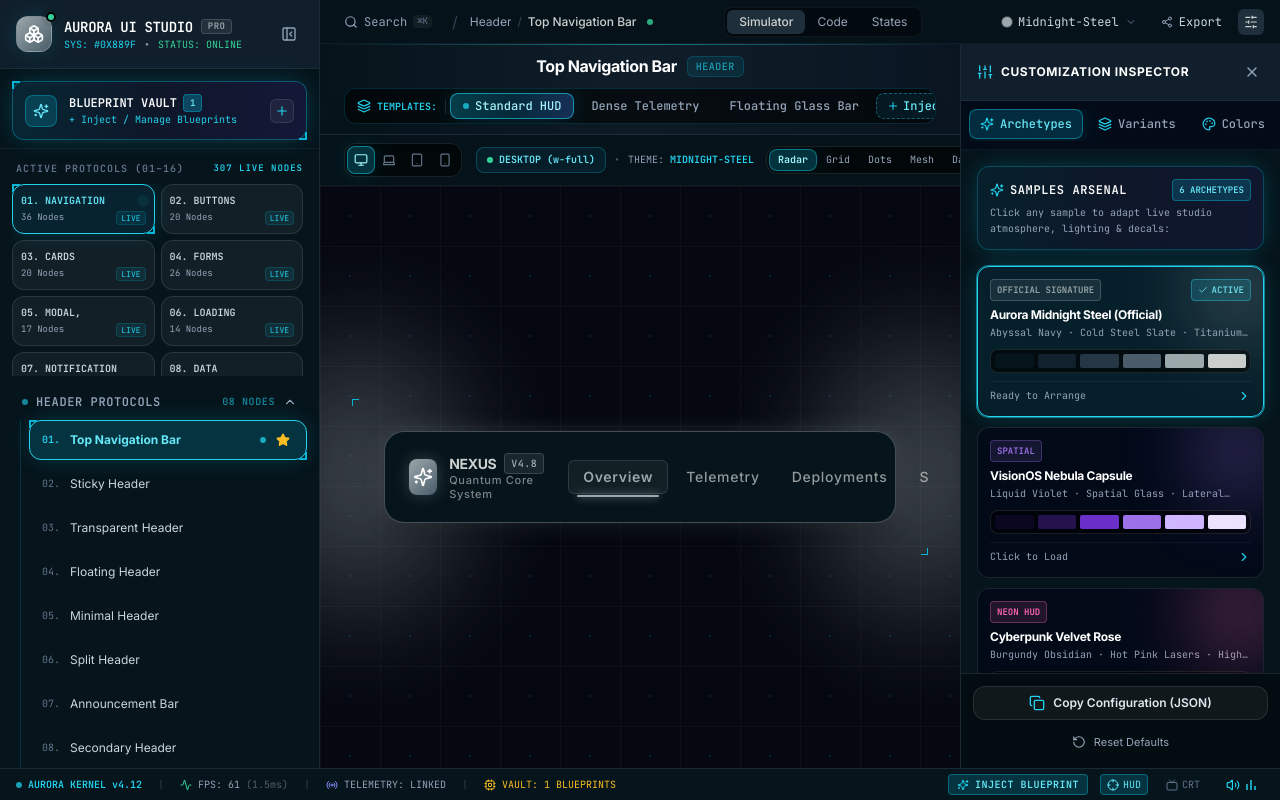
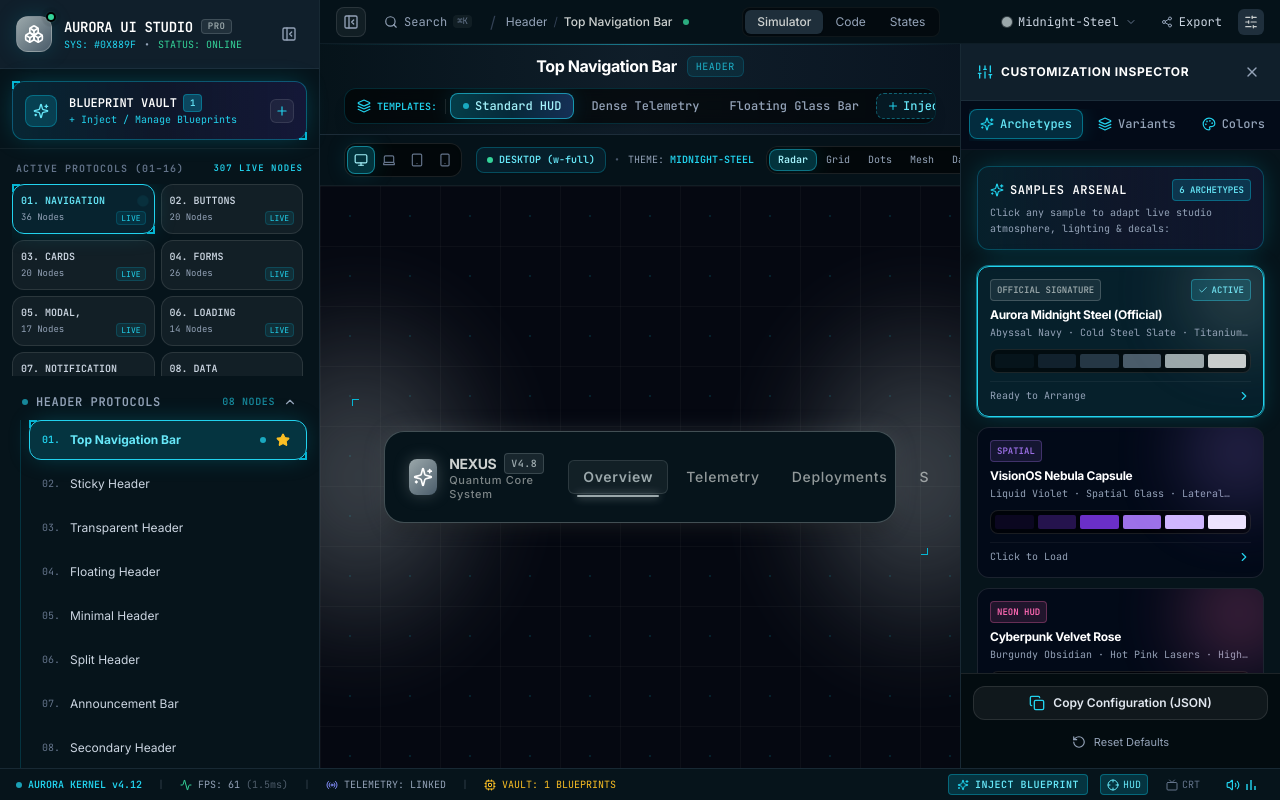
Before and after one commit to gitwithmasum/Aurora-Website-UI-Studio, a React (Vite) app: page / in a window 1280 px wide. Built offline with nearby package versions, Linux system fonts and the light colour scheme.

Commit message:
refactor(sidebar): remove collapsed sidebar strip so it fully closes, and add toggle button next to Search icon in TopNavbar

```diff
--- a/src/components/layout/Sidebar.tsx
+++ b/src/components/layout/Sidebar.tsx
@@ -12,7 +12,6 @@ import {
   ChevronDown,
   Sparkles,
   PanelLeftClose,
-  PanelLeftOpen,
   Boxes,
   Zap,
   Plus,
@@ -195,24 +194,7 @@ export const Sidebar: React.FC = () => {
   });
 
   if (!isSidebarOpen) {
-    return (
-      <div className="hidden md:flex h-full border-r border-cyan-500/20 bg-[#04060c] p-2 flex-col items-center justify-between z-20 select-none shrink-0">
-        <button
-          onClick={() => {
-            sound.playBlip(1200);
-            setIsSidebarOpen(true);
-          }}
-          className="p-2 rounded-xl bg-cyan-950/40 hover:bg-cyan-500/20 text-cyan-400 border border-cyan-500/30 transition-all shadow-glow-cyan"
-          title="Expand Studio Navigation (Cmd+B)"
-        >
-          <PanelLeftOpen className="w-5 h-5" />
-        </button>
-        <div className="writing-mode-vertical text-[10px] font-mono tracking-widest text-cyan-400/60 uppercase">
-          AURORA // HUD
-        </div>
-        <div className="w-2 h-2 rounded-full bg-cyan-400 animate-pulse shadow-glow-cyan" />
-      </div>
-    );
+    return null;
   }
 
   return (
--- a/src/components/layout/TopNavbar.tsx
+++ b/src/components/layout/TopNavbar.tsx
@@ -7,7 +7,8 @@ import {
   Sparkles,
   Check,
   ChevronDown,
-  Menu
+  PanelLeftClose,
+  PanelLeftOpen
 } from 'lucide-react';
 import { THEME_PRESETS } from '../../data/themePresets';
 import { ThemePreset } from '../../types/studio';
@@ -37,18 +38,26 @@ export const TopNavbar: React.FC<TopNavbarProps> = ({ onOpenExport }) => {
 
   return (
     <header className="h-11 border-b border-[#253745]/30 bg-[#06141B]/95 backdrop-blur-md px-2 sm:px-4 flex items-center justify-between z-20 shrink-0 select-none min-w-0 w-full gap-2">
-      {/* Left: Mobile Nav Toggle + Search + Clean Breadcrumb */}
-      <div className="flex items-center gap-1.5 sm:gap-3 min-w-0">
-        {/* Mobile Sidebar Hamburger Toggle */}
+      {/* Left: Sidebar Collapse/Expand Toggle + Search + Clean Breadcrumb */}
+      <div className="flex items-center gap-1.5 sm:gap-2.5 min-w-0">
+        {/* Sidebar Toggle Button (next to Search) */}
         <button
           onClick={() => {
             sound.playBlip(1200);
             setIsSidebarOpen(!isSidebarOpen);
           }}
-          className="md:hidden p-1.5 rounded-md text-cyan-400 hover:text-white hover:bg-white/10 shrink-0"
-          title="Toggle Navigation Menu"
+          className={`p-1.5 rounded-lg border transition-all shrink-0 ${
+            isSidebarOpen
+              ? 'bg-white/5 border-white/10 text-slate-400 hover:text-white hover:bg-white/10'
+              : 'bg-cyan-950/40 border-cyan-500/40 text-cyan-300 hover:bg-cyan-500/20 shadow-glow-cyan'
+          }`}
+          title={isSidebarOpen ? "Collapse Sidebar (Cmd+B)" : "Expand Sidebar (Cmd+B)"}
         >
-          <Menu className="w-4 h-4" />
+          {isSidebarOpen ? (
+            <PanelLeftClose className="w-4 h-4" />
+          ) : (
+            <PanelLeftOpen className="w-4 h-4" />
+          )}
         </button>
 
         {/* Subtle Search Trigger */}
```
